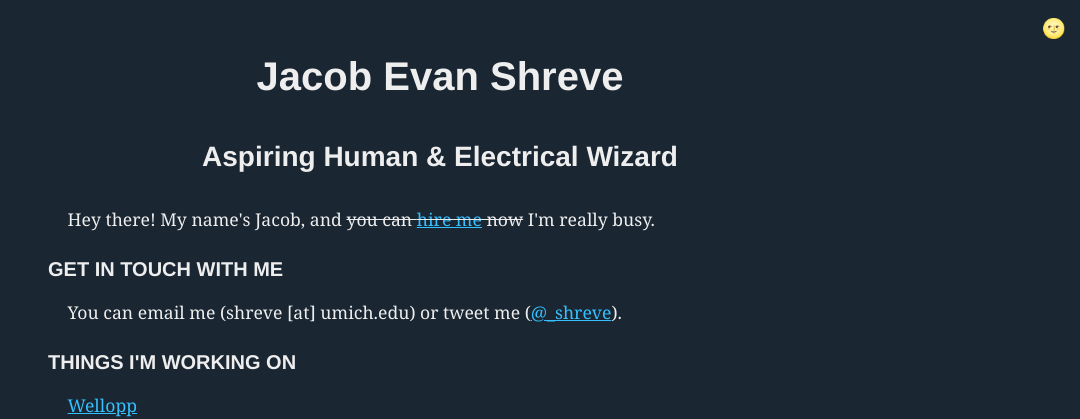
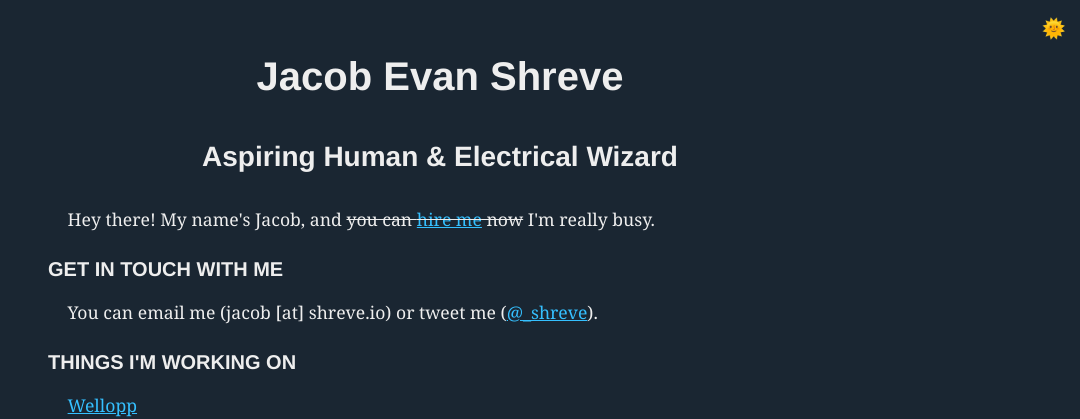
Before and after one commit to shreve/shreve.io, a Jekyll site: the page built from index.html, in a window 1280 px wide. Shown: the top 419 px of the page, without its empty margins (200-1280 px from the left). Built offline with Jekyll 4.4.1, drawn with Linux system fonts in a browser that asks for light colours; some web fonts are replaced; comment, search, counter and statistics services are not loaded.

Commit message:
Update email, dark mode toggle

```diff
--- a/_layouts/page.html
+++ b/_layouts/page.html
@@ -43,13 +43,15 @@
      var darkLink = document.createElement('a');
      darkLink.id = "dark-mode-link"
      darkLink.title = "Dark Mode";
-     darkLink.text = "🌝";
+     darkLink.text = "🌞";
      darkLink.addEventListener('click', function(event) {
        event.preventDefault();
        document.body.classList.toggle('dark-mode');
        if (document.body.classList.contains('dark-mode')) {
+         darkLink.text = "🌞";
          try { sessionStorage.setItem('dark-mode', true); } catch (e) { }
        } else {
+         darkLink.text = "🌜";
          try { sessionStorage.setItem('dark-mode', false); } catch (e) { }
        }
      });
--- a/_sass/_themes.sass
+++ b/_sass/_themes.sass
@@ -1,3 +1,8 @@
+*
+  transition: background color border 0.5s
+
+
+
 //
 //   Light Mode
 //
--- a/index.html
+++ b/index.html
@@ -14,7 +14,7 @@
   </p>
   <h3>Get in touch with me</h3>
   <p>
-    You can email me (shreve [at] umich.edu) or tweet me (<a href="https://twitter.com/_shreve">@_shreve</a>).
+    You can email me (jacob [at] shreve.io) or tweet me (<a href="https://twitter.com/_shreve">@_shreve</a>).
   </p>
   <h3>Things I'm working on</h3>
   <ul>
@@ -24,13 +24,14 @@
         our SMS-based patient interaction tool, as well as a supporting developer on
         several of our other products.
       </p></li>
+
     <li><a href="http://www.engin.umich.edu/college/academics/undergrad/degrees/options">B.S.E. in Computer Science	from UMich</a>
       <p>
         Beginning Fall 2016, I started my junior year at the University of Michigan's school of engineering.
         By the time I finish, I'll have taken courses on discrete math, algorithms, cryptography, operating systems,
         networks, compilers, machine learning, and more.
-      </p>
-    </li>
+      </p> </li>
+
     <li><a href="https://www.sugu.org" title="Sugu, the adult lifestyle brand">Sugu</a>
       <p>
         Sugu is my growing brand of adult lifestyle products and services. As of now, it's just me, so it's growing slow.
```
Also changed, not shown: other parts of index.html (+2 -14 lines).
